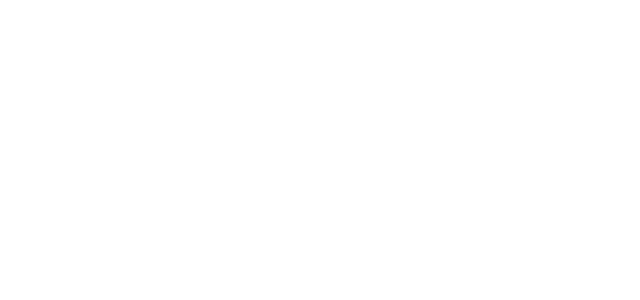
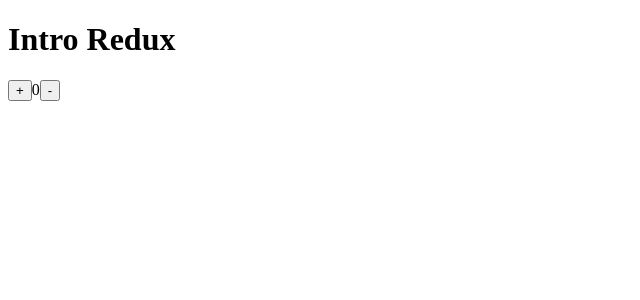
Before and after one commit to thphuong204/example-redux-middleware-thunk, a React (Create React App) app: page / in a window 1280 px wide. Shown: the top 300 px of the page, without its empty margins (0-640 px from the left). Built offline with nearby package versions, Linux system fonts and the light colour scheme.

Commit message:
import @Counter.js in @App.js

```diff
--- a/src/App.js
+++ b/src/App.js
@@ -1,8 +1,11 @@
+import Counter from "./features/counter/Counter";
 
 
 function App() {
   return (
     <div className="App">
+      <h1>Intro Redux</h1>
+      <Counter/>
     </div>
   );
 }
```
